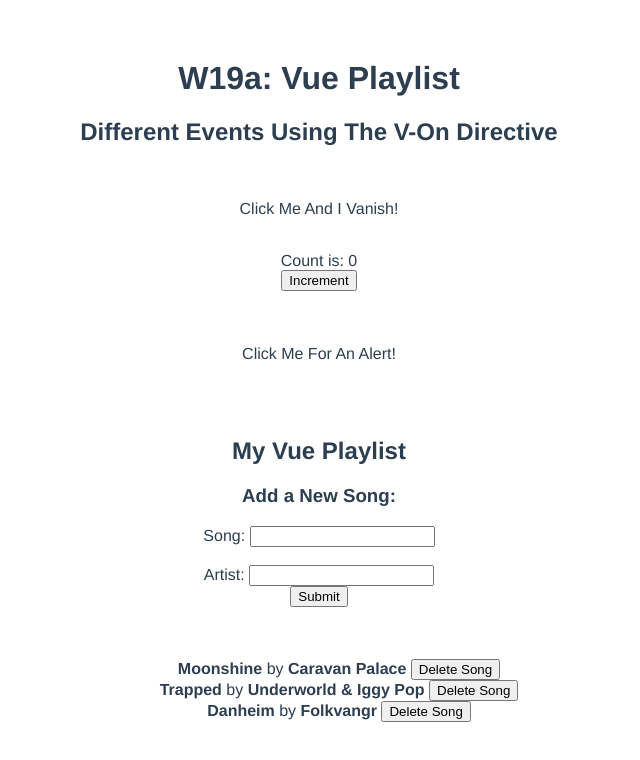
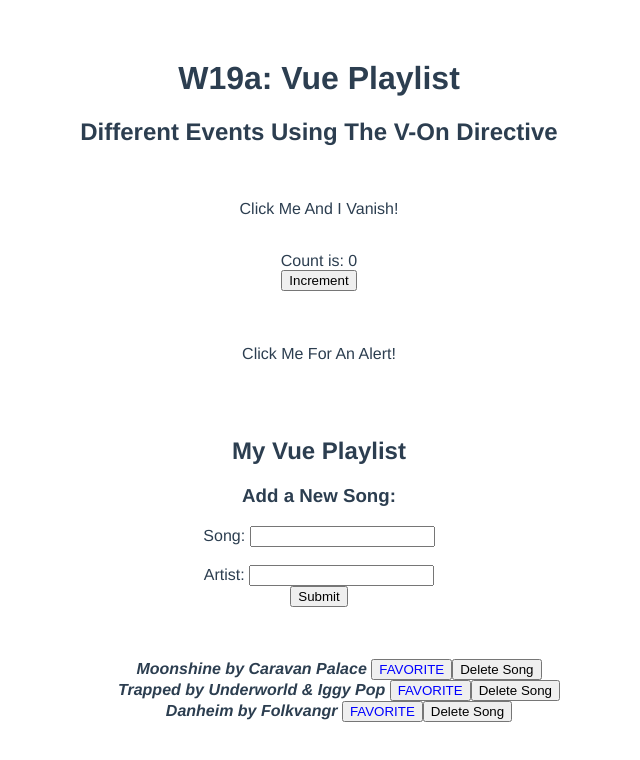
Before and after one commit to IanGoodwill/Vue-Playlist, a Vue app: page / in a window 1280 px wide. Shown: the top 760 px of the page, without its empty margins (321-961 px from the left). Built offline with nearby package versions, Linux system fonts and the light colour scheme.

Commit message:
added favorites

```diff
--- a/src/components/Song.vue
+++ b/src/components/Song.vue
@@ -3,6 +3,8 @@
 
   <li>
    <strong> {{song.title}} </strong> by <strong> {{song.artist}} </strong>
+    <button class="unliked-button" v-if="!song.favorite" @click="likeSong( song )">FAVORITE</button>
+    <button class="liked-button" v-else @click="likeSong( song )">FAVORITE</button>
     <button v-on:click="deleteSong( song )">Delete Song</button>
   </li>
 
@@ -15,11 +17,16 @@ export default {
   methods: {
         deleteSong (song) {
             this.$emit('delete-song', song);
-        }
+        },
+          likeSong(song) {
+      this.$emit("like-song", song);
+    },
     }
 };
 </script>
 
 <style>
-
+.liked-button {
+ color: blue;
+}
 </style>
--- a/src/components/VuePlaylist.vue
+++ b/src/components/VuePlaylist.vue
@@ -23,7 +23,8 @@
     <br>
 
     <ul class="my-list">
-      <Song v-for="song in songs" :key="song.title" :song="song" v-on:delete-song="deleteSong"/>
+      <Song v-for="song in songs" :key="song.title" :song="song" v-on:delete-song="deleteSong"  v-on:like-song="likeSong"
+          :class="{'liked-song' : song.favorite}"/>
     </ul>
 
   </section>
@@ -45,14 +46,17 @@ export default {
         {
           title: 'Moonshine',
           artist: 'Caravan Palace',
+          favorite: true
         },
           {
           title: 'Trapped',
           artist: 'Underworld & Iggy Pop',
+          favorite: true
         },
           {
           title: 'Danheim',
           artist: 'Folkvangr',
+          favorite: true
         },
       ]
     };
@@ -65,10 +69,15 @@ export default {
       this.songs.push({
         title: newSong,
         artist: newArtist,
+        favorite: false
 
       });
       this.newSong = "";
       this.newArtist = "";
+    },
+    likeSong(song) {
+      const faveIndex = this.songs.indexOf(song);
+      this.songs[faveIndex].favorite = !this.songs[faveIndex].favorite;
     },
     deleteSong(song) {
       const songIndex = this.songs.indexOf(song);
@@ -84,4 +93,8 @@ export default {
     list-style-type:none;
 }
 
+.liked-song {
+    font-style: italic;
+    font-weight: bold;
+  }
 </style>
```
